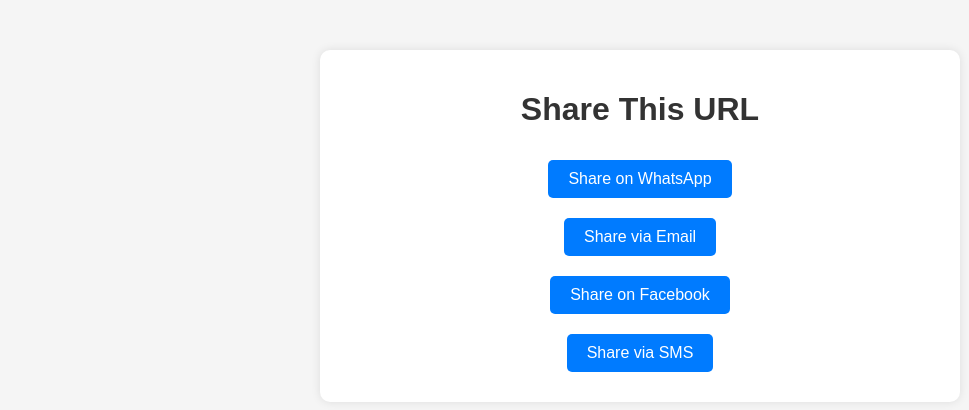
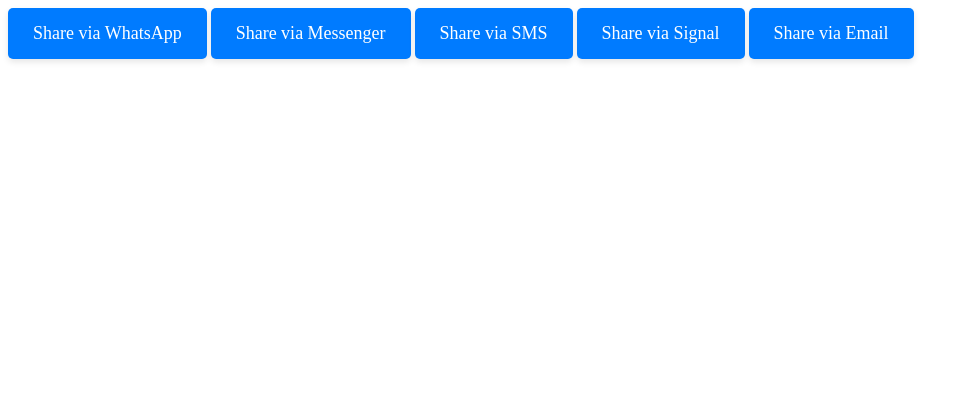
Before and after one commit to Anjana8989/ShareURL, a plain HTML site: page index.html in a window 1280 px wide. Shown: the whole page, without its empty margins (0-969 px from the left). Drawn offline with Linux system fonts and the light colour scheme.

Commit message:
Update index.html

```diff
--- a/index.html
+++ b/index.html
@@ -1,80 +1,37 @@
 <!DOCTYPE html>
-<html>
+<html lang="en">
 <head>
-    <title>Share URL</title>
+    <meta charset="UTF-8">
+    <meta name="viewport" content="width=device-width, initial-scale=1.0">
+    <title>Share</title>
     <style>
-        body {
-            font-family: Arial, sans-serif;
+        /* Add CSS styles for the buttons */
+        .button {
+            display: inline-block;
+            padding: 15px 25px; /* Adjust padding to increase button size */
+            font-size: 18px; /* Adjust font size to increase button size */
             text-align: center;
-            margin-top: 50px;
-            background-color: #f5f5f5;
+            text-decoration: none;
+            cursor: pointer;
+            outline: none;
+            color: #fff;
+            background-color: #007bff;
+            border: none;
+            border-radius: 5px;
+            box-shadow: 0 3px 6px rgba(0, 0, 0, 0.1);
+            transition: background-color 0.3s ease;
         }
-        h1 {
-            color: #333;
-        }
-        .container {
-            max-width: 600px;
-            margin: 0 auto;
-            padding: 20px;
-            background-color: #fff;
-            border-radius: 10px;
-            box-shadow: 0 0 10px rgba(0, 0, 0, 0.1);
-        }
-        .share-links {
-            margin-top: 20px;
-            display: flex;
-            flex-direction: column;
-            align-items: center;
-        }
-        .share-links a, .share-links button {
-            display: inline-block;
-            background-color: #007bff;
-            color: #fff;
-            text-decoration: none;
-            padding: 10px 20px;
-            margin: 10px;
-            border-radius: 5px;
-            transition: background-color 0.3s;
-            border: none;
-            cursor: pointer;
-            font-size: 16px;
-        }
-        .share-links a:hover, .share-links button:hover {
+
+        .button:hover {
             background-color: #0056b3;
         }
     </style>
 </head>
 <body>
-
-<div class="container">
-    <h1>Share This URL</h1>
-
-    <div class="share-links">
-        <!-- Create a hyperlink to share on WhatsApp -->
-        <a href="https://wa.me/?text=https://forms.gle/1kjqEQHEZPCE93Hf6" target="_blank">Share on WhatsApp</a>
-
-        <!-- Button to open email client -->
-        <button onclick="shareByEmail()">Share via Email</button>
-
-        <!-- Create a hyperlink to share on Facebook -->
-        <a href="https://www.facebook.com/sharer/sharer.php?u=https://forms.gle/1kjqEQHEZPCE93Hf6" target="_blank">Share on Facebook</a>
-
-        <!-- Create a form to share on SMS -->
-        <form action="sms:" method="post">
-            <input type="hidden" name="body" value="https://forms.gle/1kjqEQHEZPCE93Hf6">
-            <button type="submit">Share via SMS</button>
-        </form>
-    </div>
-</div>
-
-<script>
-    function shareByEmail() {
-        var subject = "Check out this awesome form!";
-        var body = "https://forms.gle/1kjqEQHEZPCE93Hf6";
-        var mailtoLink = "mailto:?subject=" + encodeURIComponent(subject) + "&body=" + encodeURIComponent(body);
-        window.location.href = mailtoLink;
-    }
-</script>
-
+    <a href="whatsapp://send?text=https://forms.gle/1kjqEQHEZPCE93Hf6" class="button">Share via WhatsApp</a>
+    <a href="fb-messenger://share/?link=https://forms.gle/1kjqEQHEZPCE93Hf6" class="button">Share via Messenger</a>
+    <a href="sms:?body=https://forms.gle/1kjqEQHEZPCE93Hf6" class="button">Share via SMS</a>
+    <a href="signal://text=https://forms.gle/1kjqEQHEZPCE93Hf6" class="button">Share via Signal</a>
+    <a href="mailto:?subject=Check%20out%20this%20awesome%20form!&body=https://forms.gle/1kjqEQHEZPCE93Hf6" class="button">Share via Email</a>
 </body>
 </html>
```
